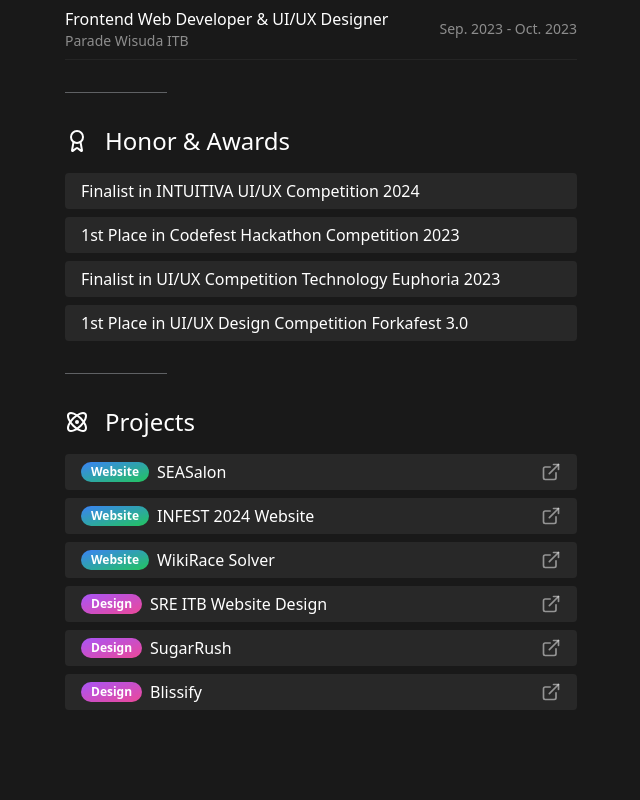
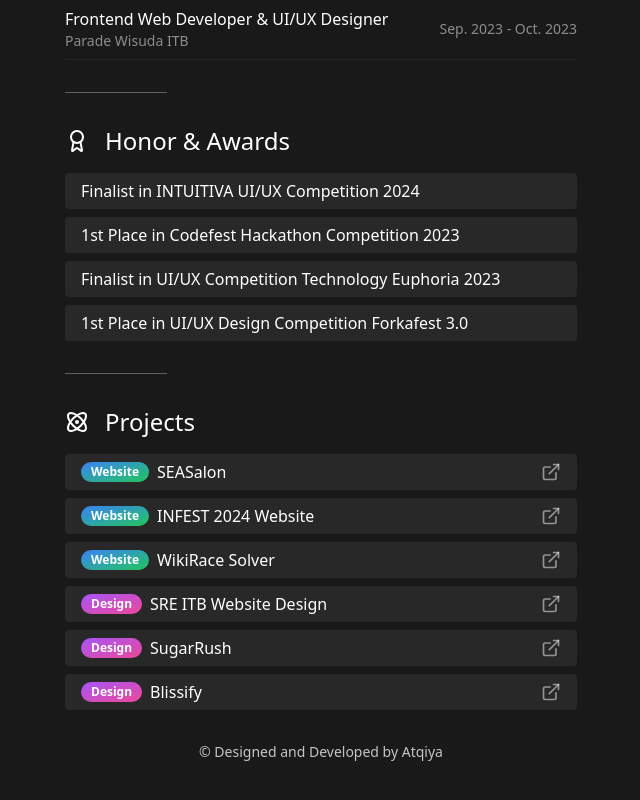
Before and after one commit to AtqiyaHaydar/QyChan, a Next.js app: page / in a window 1280 px wide. Shown: the part 1310-2110 px from the top of the page, without its empty margins (319-959 px from the left). Before the commit the page ends 2084 px from the top, so only its background shows below. Built offline with nearby package versions, Linux system fonts and the light colour scheme.

Commit message:
feat: add footer

```diff
--- a/app/page.tsx
+++ b/app/page.tsx
@@ -5,6 +5,7 @@
 import OrganizationalExperience from "@/components/OrganizationalExperience";
 import Achievements from "@/components/Achievements";
 import Projects from "@/components/Projects";
+import Footer from "@/components/Footer";
 
 export default function Home() {
   return (
@@ -18,6 +19,7 @@
       <Achievements />
       <Separator />
       <Projects />
+      <Footer />
     </main>
   );
 }
--- /dev/null
+++ b/components/Footer.tsx
@@ -0,0 +1,9 @@
+import React from 'react'
+
+const Footer = () => {
+  return (
+    <p className='text-sm text-white/75 text-center'>© Designed and Developed by Atqiya</p>
+  )
+}
+
+export default Footer
```
